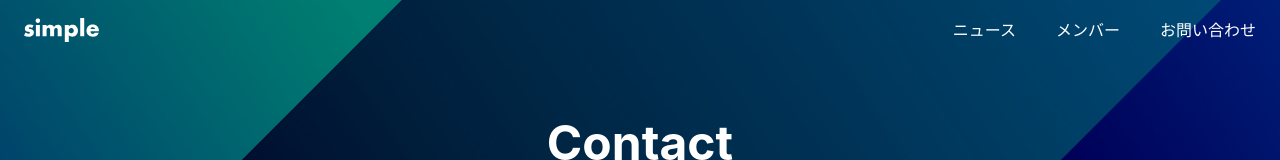
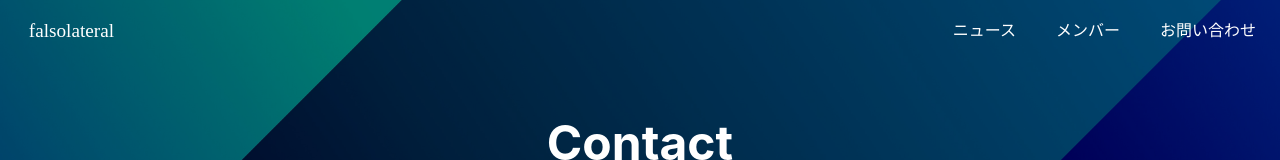
Before and after one commit to Zakky4/falsolateral-com, a Next.js app: page /contact in a window 1280 px wide. Shown: the top 160 px of the page. Built offline with nearby package versions, Linux system fonts and the light colour scheme.

Commit message:
ロゴを変更

```diff
--- a/app/_components/Header/index.tsx
+++ b/app/_components/Header/index.tsx
@@ -8,10 +8,10 @@ export default function Header() {
     <header className={styles.header}>
       <Link href="/" className={styles.logoLink}>
         <Image
-          src="/logo.svg"
+          src="/falsolateral_logo.svg"
           alt="falsolateral"
           className={styles.logo}
-          width={348}
+          width={300}
           height={133}
           priority
         />
```
Also changed, not shown: public/falsolateral_logo.svg (added).
